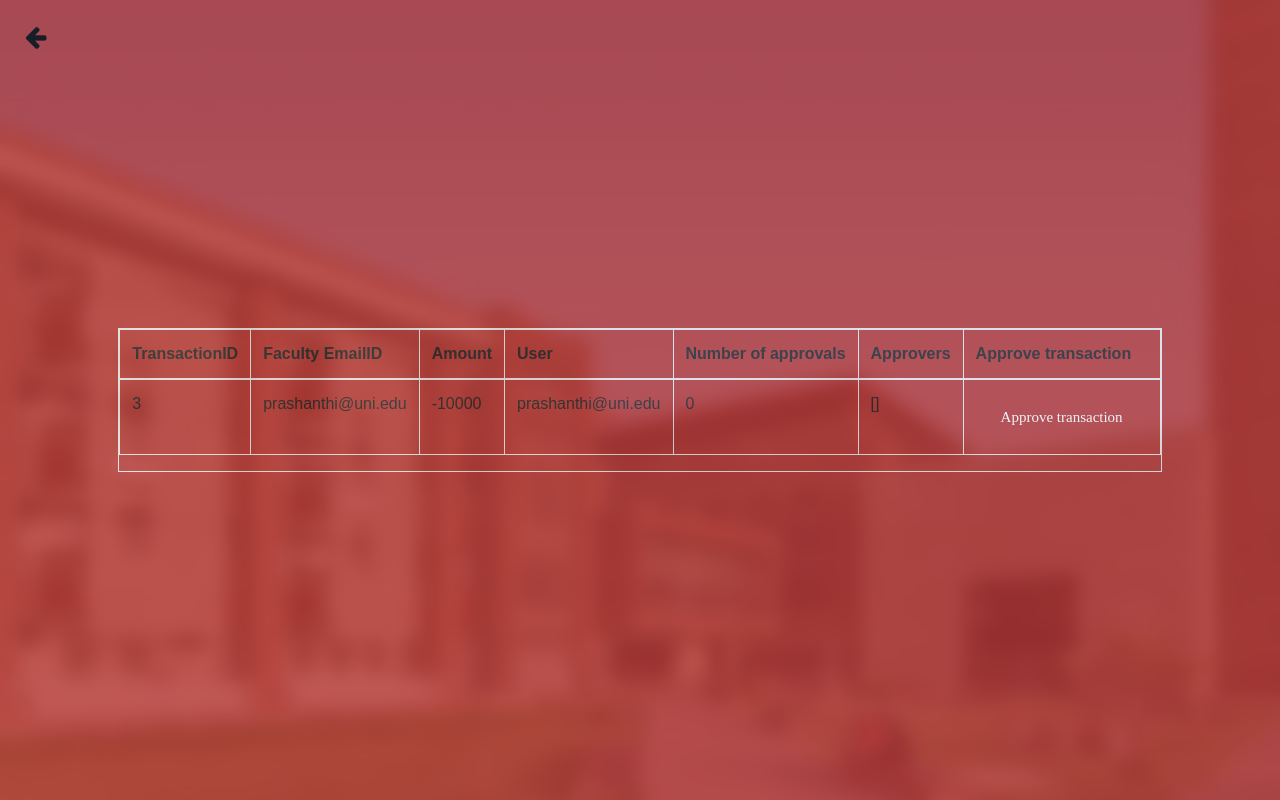
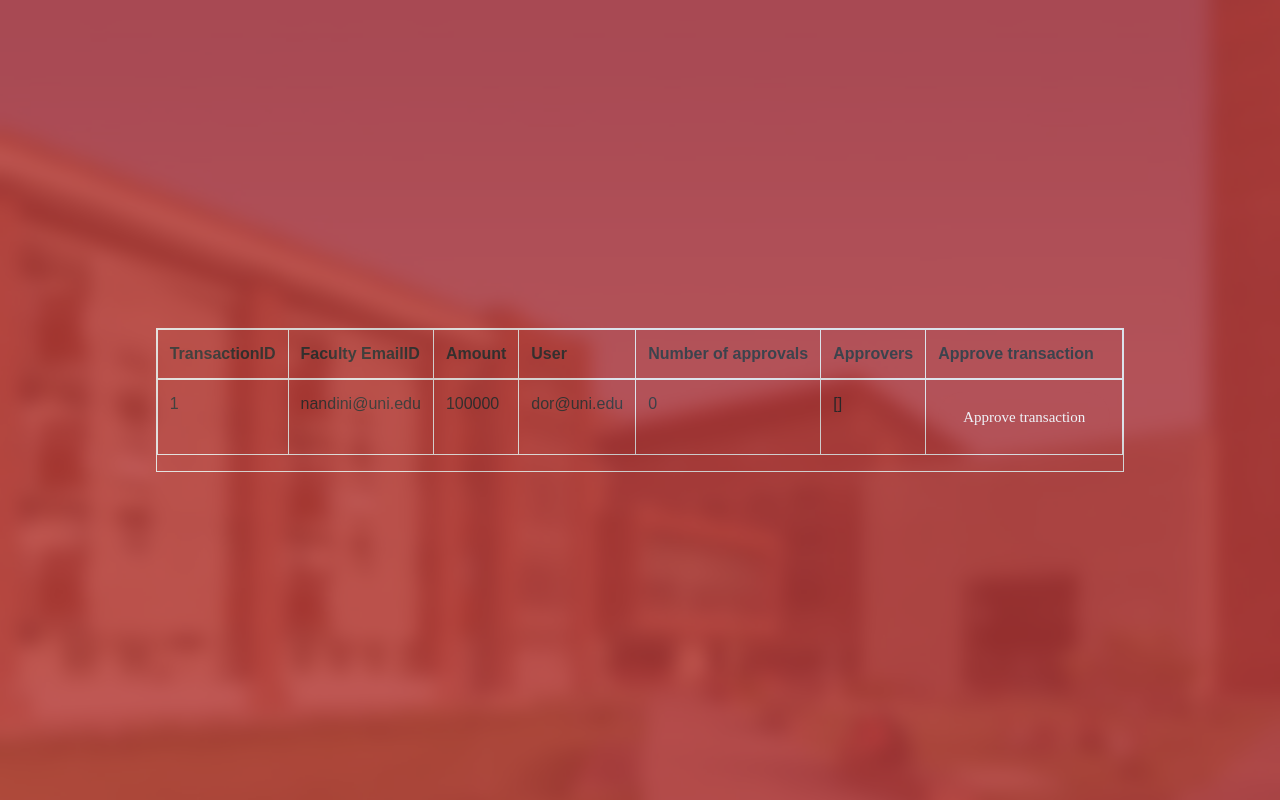
Before and after one commit to agrawalnandini/hyperfunds, a Flask app: page /table in a window 1280 px wide. Run offline with Flask 2, Linux system fonts and the light colour scheme; a user stored in the database is signed in; some libraries are stand-ins or nearby versions; some web fonts are replaced.

Commit message:
some changes

```diff
--- a/front-end/app.py
+++ b/front-end/app.py
@@ -34,11 +34,11 @@ else:
     utils.write_file(db_path, "{}")
 
 
-FABRIC_DIR="/home/prashanthi/hyperfunds/fabric-samples/hyperfunds/javascript"
-NODE_PATH = "/usr/bin/node"
+# FABRIC_DIR="/home/prashanthi/hyperfunds/fabric-samples/hyperfunds/javascript"
+# NODE_PATH = "/usr/bin/node"
 
-# FABRIC_DIR="/Users/nandiniagrawal/Desktop/hyperfunds/fabric-samples/hyperfunds/javascript"
-# NODE_PATH = "/usr/local/bin/node"
+FABRIC_DIR="/Users/nandiniagrawal/Desktop/hyperfunds/fabric-samples/hyperfunds/javascript"
+NODE_PATH = "/usr/local/bin/node"
 
 DEBUG = True
 SEND_OTP = True
@@ -109,9 +109,13 @@ def check_dashboard(email):
 def createProposal(req_obj):
     #0 for success
     userid = session['email']
-
     amt = req_obj['amount']
     fac_email=req_obj['email']
+
+    #so that faculty cannot give any other faculty's email
+    if userid!=dor_email:
+        if fac_email!=userid:
+            return 1
 
     output = "error"
 
@@ -243,6 +247,10 @@ def getBalance(req_obj):
     #-1 for failure
     userid = session['email']
     fac_email=req_obj['email']
+
+    if userid!=dor_email and userid!=accounts_email:
+        if fac_email!=userid:
+            return -1
 
     output = "error"
 
--- a/front-end/static/css/main2.css
+++ b/front-end/static/css/main2.css
@@ -170,16 +170,21 @@ iframe {
   display: -ms-flexbox;
   display: flex;
   align-items: left;
-  position: absolute;
+  position: relative;
   width: 100%;
   height: 100%;
   pointer-events: none;
   color: #000000;
-  padding-top: 25px;
+  padding-top: 0px;
   padding-left: 25px;
-  font-size: 25px;
+  font-size: 40px;
   border-radius: 25px;
 }
+
+.back-button-hover:{
+  background-color:grey;
+}
+
 
 .wrap-contact100 {
   width: 1163px;
--- a/front-end/templates/Approval.html
+++ b/front-end/templates/Approval.html
@@ -17,9 +17,9 @@
 <body>
 	<div class="bg-contact100" style="background-image: url('../static/icon/image.jpeg');">
 		<div class="container-contact100">
-			<div class = "back-button">
+			<!-- <div class = "back-button">
 				<i class="fa fa-arrow-left"  aria-hidden="true"></i>
-			</div>
+			</div> -->
 			<div class="wrap-contact100">
 				<div class="contact100-pic js-tilt" data-tilt>
 					<img src="../static/icon/logo.png" alt="IMG">
--- a/front-end/templates/Proposal.html
+++ b/front-end/templates/Proposal.html
@@ -18,9 +18,9 @@
 <body>
 	<div class="bg-contact100" style="background-image: url('../static/icon/image.jpeg');">
 		<div class="container-contact100">
-			<div class = "back-button">
+			<!-- <a href="javascript:history.back();"><button class = "back-button"></a>
 				<i class="fa fa-arrow-left"  aria-hidden="true"></i>
-			</div>
+			</button> </a> -->
 			<div class="wrap-contact100">
 				<div class="contact100-pic js-tilt" data-tilt>
 					<img src="../static/icon/logo.png" alt="IMG">
@@ -79,8 +79,6 @@
 	</div>
 	</div>
 
-
-
 	<script src="{{ url_for('static',filename='../static/vendor/jquery/jquery-3.2.1.min.js')}}"></script>
 	<script src="{{ url_for('static',filename='../static/vendor/bootstrap/js/popper.js')}}"></script>
 	<script src="{{ url_for('static',filename='../static/vendor/bootstrap/js/bootstrap.min.js')}}"></script>
--- a/front-end/templates/getbalance.html
+++ b/front-end/templates/getbalance.html
@@ -18,9 +18,9 @@
 <body>
 	<div class="bg-contact100" style="background-image: url('../static/icon/image.jpeg');">
 		<div class="container-contact100">
-			<div class = "back-button">
+			<!-- <div class = "back-button">
 				<i class="fa fa-arrow-left"  aria-hidden="true"></i>
-			</div>
+			</div> -->
 			<div class="wrap-contact100">
 				<div class="contact100-pic js-tilt" data-tilt>
 					<img src="../static/icon/logo.png" alt="IMG">
--- a/front-end/templates/query_email.html
+++ b/front-end/templates/query_email.html
@@ -16,9 +16,9 @@
 <body>
 	<div class="bg-contact100" style="background-image: url('../static/icon/image.jpeg');">
 		<div class="container-contact100">
-			<div class = "back-button">
+			<!-- <div class = "back-button">
 				<i class="fas fa-arrow-left"  aria-hidden="true"></i>
-			</div>
+			</div> -->
 			<div class="wrap-contact100">
 				<div class="contact100-pic js-tilt" data-tilt>
 					<img src="../static/icon/logo.png" alt="IMG">
--- a/front-end/templates/query_txnid.html
+++ b/front-end/templates/query_txnid.html
@@ -17,9 +17,9 @@
 <body>
 	<div class="bg-contact100" style="background-image: url('../static/icon/image.jpeg');">
 		<div class="container-contact100">
-			<div class = "back-button">
+			<!-- <div class = "back-button">
 				<i class="fa fa-arrow-left"  aria-hidden="true"></i>
-			</div>
+			</div> -->
 			<div class="wrap-contact100">
 				<div class="contact100-pic js-tilt" data-tilt>
 					<img src="../static/icon/logo.png" alt="IMG">
--- a/front-end/templates/table.html
+++ b/front-end/templates/table.html
@@ -3,7 +3,7 @@
 <table class="table table-bordered">
 <thead><tr><th>TransactionID</th><th>Faculty EmailID</th><th>Amount</th><th>User</th><th>Number of approvals</th><th>Approvers</th><th>Approve transaction</th></tr></thead>
 <tbody>
-<tr><td>3</td><td>prashanthi@uni.edu</td><td>-10000</td><td>prashanthi@uni.edu</td><td>0</td><td>[]</td><td><form action="/table" method="post"><button class="contact100-form-btn" name="txnid" type="submit" value="3">Approve transaction</button></form></td></tr>
+<tr><td>1</td><td>nandini@uni.edu</td><td>100000</td><td>dor@uni.edu</td><td>0</td><td>[]</td><td><form action="/table" method="post"><button class="contact100-form-btn" name="txnid" type="submit" value="1">Approve transaction</button></form></td></tr>
 </tbody>
 </table>
 {% endblock %}
--- a/front-end/templates/table_rough.html
+++ b/front-end/templates/table_rough.html
@@ -17,9 +17,9 @@
 <body>
 	<div class="bg-contact100" style="background-image: url('../static/icon/image.jpeg');">
 		<div class="container-contact100">
-			<div class = "back-button">
+			<!-- <div class = "back-button">
 				<i class="fa fa-arrow-left"  aria-hidden="true"></i>
-			</div>
+			</div> -->
 			<div class="table-bordered">
 				{% block content %}
 				{% endblock %}
```
